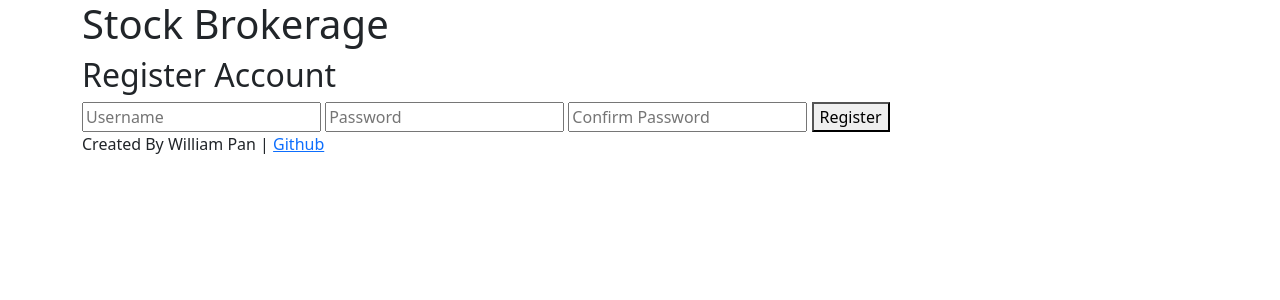
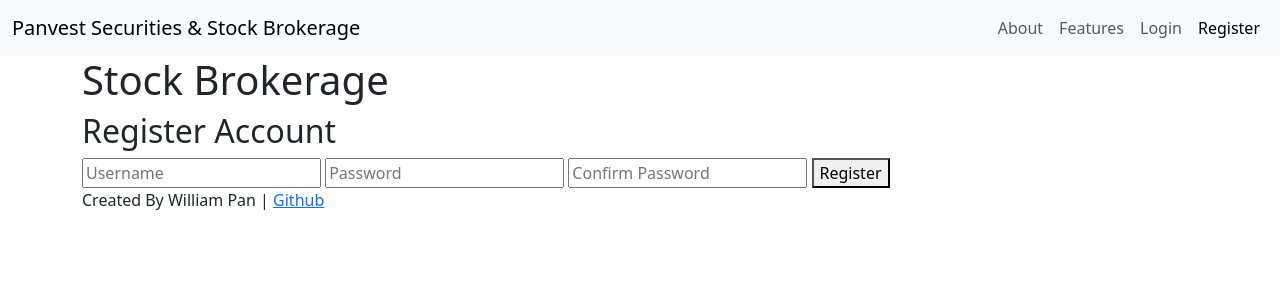
Before and after one commit to williampan22/stock_trading_brokerage_app, a Flask app: page /register in a window 1280 px wide. Shown: the top 300 px of the page. Run offline with Flask 3, Linux system fonts and the light colour scheme.

Commit message:
created navbar, added features and about section

```diff
--- a/app.py
+++ b/app.py
@@ -66,7 +66,7 @@ def register():
         db.session.commit()
         return redirect("/login")
     else:
-        return render_template("register.html")
+        return render_template("register.html", active_page="register")
 
 # Login into account
 @app.route("/login", methods=["GET", "POST"])
@@ -92,7 +92,7 @@ def login():
         session["user_id"] = user.id
         return redirect("/")
     else:
-        return render_template("login.html")
+        return render_template("login.html", active_page='login')
 
 # Log user out
 @app.route("/logout")
@@ -100,6 +100,18 @@ def login():
 def logout():
     session.clear()
     return redirect("/login")
+
+# Features
+@app.route("/features")
+def features():
+    session.clear()
+    return render_template("features.html", active_page="features")
+
+# Features
+@app.route("/about")
+def about():
+    session.clear()
+    return render_template("about.html", active_page="about")
 
 # Clear Flask User Session after close browser
 @app.route('/clear_session')
--- a/templates/base.html
+++ b/templates/base.html
@@ -8,6 +8,26 @@
     <link href="https://cdn.jsdelivr.net/npm/bootstrap@5.3.0/dist/css/bootstrap.min.css" rel="stylesheet" integrity="sha384-9ndCyUaIbzAi2FUVXJi0CjmCapSmO7SnpJef0486qhLnuZ2cdeRhO02iuK6FUUVM" crossorigin="anonymous">
 </head>
 <body>
+
+    <nav class="navbar navbar-expand-lg bg-body-tertiary">
+        <div class="container-fluid">
+          <a class="navbar-brand" href="/login">Panvest Securities & Stock Brokerage</a>
+          <button class="navbar-toggler" type="button" data-bs-toggle="collapse" data-bs-target="#navbarNavAltMarkup" aria-controls="navbarNavAltMarkup" aria-expanded="false" aria-label="Toggle navigation">
+            <span class="navbar-toggler-icon"></span>
+          </button>
+          <div class="collapse navbar-collapse" id="navbarNavAltMarkup">
+            <div class="navbar-nav ms-auto">
+                <a class="nav-link {% if active_page == 'about' %}active{% endif %}" {% if active_page == 'about' %}aria-current="page"{% endif %} href="/about">About</a>
+                <a class="nav-link {% if active_page == 'features' %}active{% endif %}" {% if active_page == 'features' %}aria-current="page"{% endif %} href="/features">Features</a>
+                <a class="nav-link {% if active_page == 'login' %}active{% endif %}" {% if active_page == 'login' %}aria-current="page"{% endif %} href="/login">Login</a>
+              <a class="nav-link {% if active_page == 'register' %}active{% endif %}" {% if active_page == 'register' %}aria-current="page"{% endif %} href="/register">Register</a>
+              <!-- <a class="nav-link disabled">Disabled</a> -->
+            </div>
+          </div>
+        </div>
+      </nav>
+
+
     <div class="container">
         <header>
             <h1>Stock Brokerage</h1>
```
Also changed, not shown: templates/about.html (added, +13 -0 lines), templates/features.html (added, +13 -0 lines).
